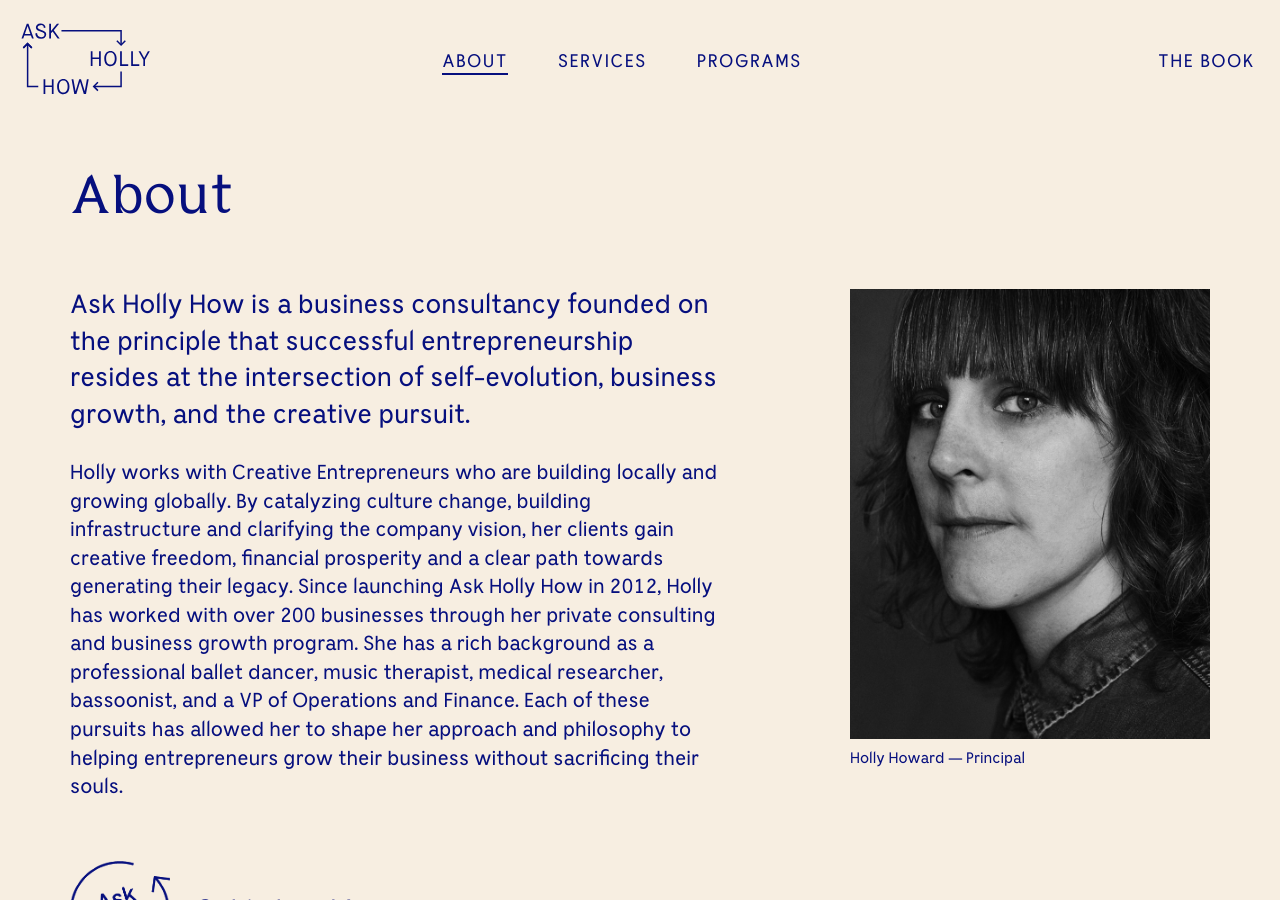
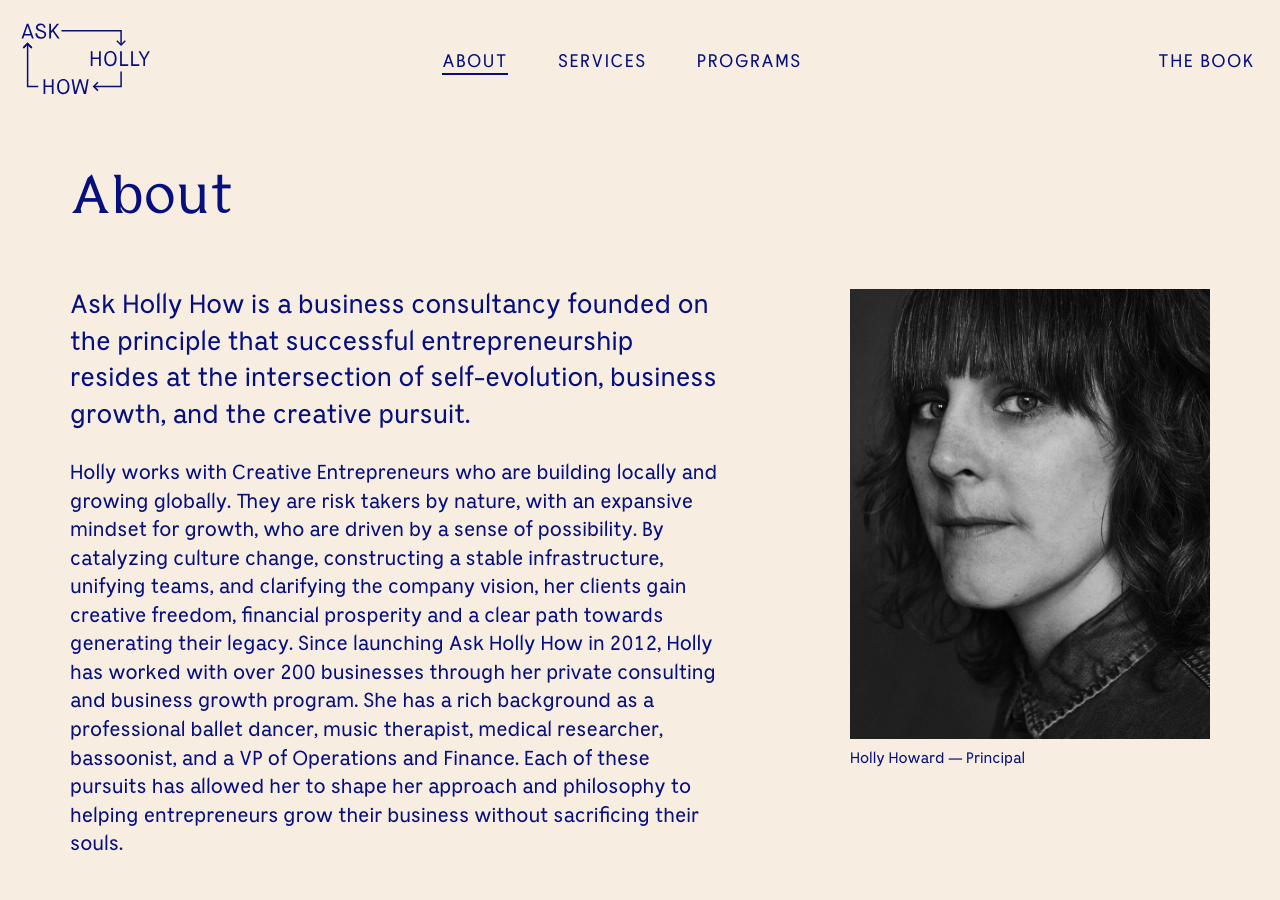
Before and after one commit to hollyhoward78/ask-holly-how, a Jekyll site: the page built from _pages/about.md, in a window 1280 px wide and 900 px high. Built offline with Jekyll 4.4.1, drawn with Linux system fonts in a browser that asks for light colours; a script that is not in the unit is left out.

Commit message:
Update Page “About”

```diff
--- a/_pages/about.md
+++ b/_pages/about.md
@@ -6,15 +6,19 @@
   business growth, and the creative pursuit.
 introduction: >-
   Holly works with Creative Entrepreneurs who are building locally and growing
-  globally. By catalyzing culture change, building infrastructure and clarifying
+  globally. They are risk takers by nature, with an expansive mindset for
+  growth, who are driven by a sense of possibility. By catalyzing culture
+  change, constructing a stable infrastructure, unifying teams, and clarifying
   the company vision, her clients gain creative freedom, financial prosperity
-  and a clear path towards generating their legacy. Since launching Ask Holly
-  How in 2012, Holly has worked with over 200 businesses through her private
-  consulting and business growth program. She has a rich background as a
-  professional ballet dancer, music therapist, medical researcher, bassoonist,
-  and a VP of Operations and Finance. Each of these pursuits has allowed her to
-  shape her approach and philosophy to helping entrepreneurs grow their business
-  without sacrificing their souls.
+  and a clear path towards generating their legacy.
+
+
+  Since launching Ask Holly How in 2012, Holly has worked with over 200
+  businesses through her private consulting and business growth program. She has
+  a rich background as a professional ballet dancer, music therapist, medical
+  researcher, bassoonist, and a VP of Operations and Finance. Each of these
+  pursuits has allowed her to shape her approach and philosophy to helping
+  entrepreneurs grow their business without sacrificing their souls.
 about-image: /images/Holly_Portrait.jpg
 about-image-caption: Holly Howard &mdash; Principal
 about-email: hhoward@askhollyhow.com
```
